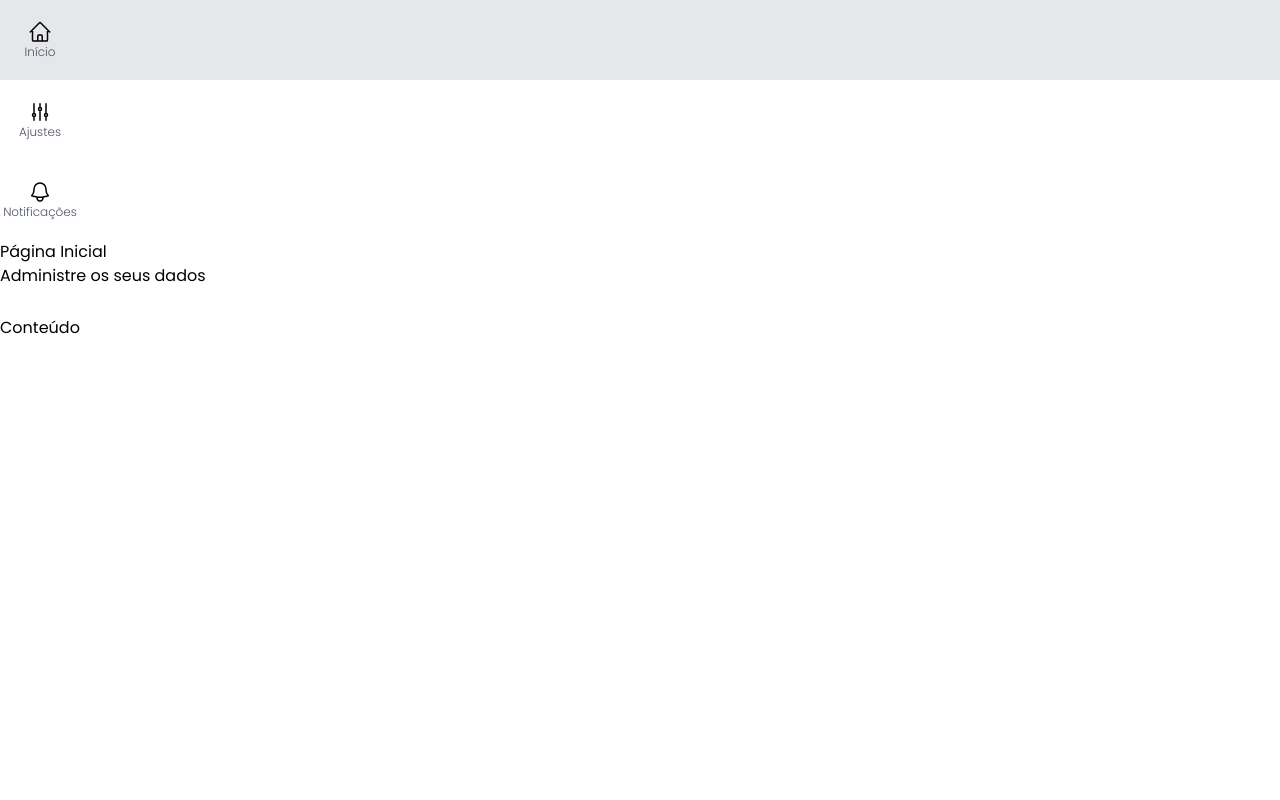
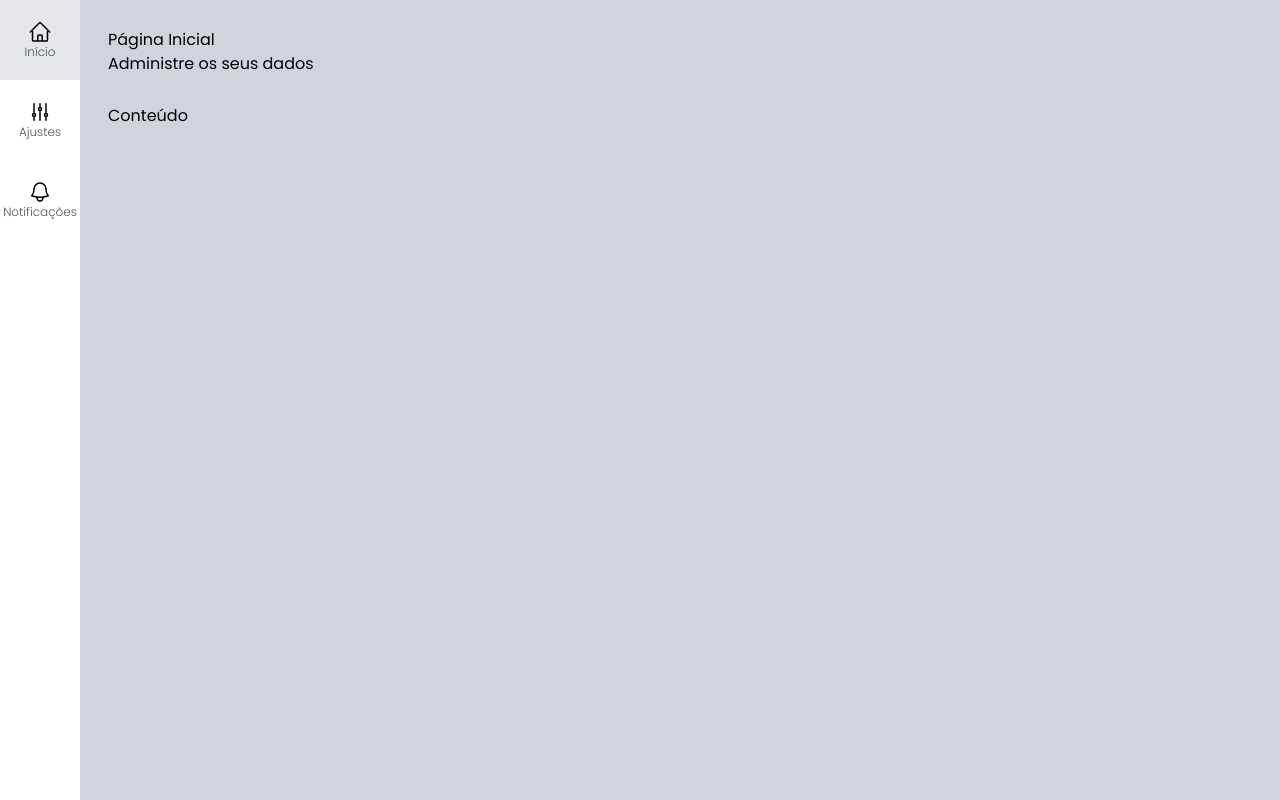
Before and after one commit to luciocarvalho10/curso-next, a Next.js app in the folder template-admin/: page / in a window 1280 px wide. Built offline with nearby package versions, Linux system fonts and the light colour scheme.

Commit message:
Corrigindo identação

```diff
--- a/template-admin/src/components/template/Layout.tsx
+++ b/template-admin/src/components/template/Layout.tsx
@@ -3,17 +3,29 @@
 import Conteudo from '@/components/template/Conteudo'
 
 interface ILayoutProps {
+	children?: any
+	subtitulo: string
 	titulo: string
-    subtitulo: string
-    children?: any
 }
 
 export default function Layout(props: ILayoutProps) {
 	return (
-        <div>
+		<div
+			className={`
+            flex h-screen w-screen
+        `}>
 			<MenuLateral />
-            <Cabecalho titulo={props.titulo} subtitulo={props.subtitulo} />
+			<div
+				className={`
+                flex flex-col w-full p-7
+                bg-gray-300 dark:bg-gray-800
+            `}>
+				<Cabecalho
+					titulo={props.titulo}
+					subtitulo={props.subtitulo}
+				/>
 				<Conteudo>{props.children}</Conteudo>
+			</div>
 		</div>
 	)
 }
```
Lines whose indentation alone changed are shown as unchanged.
